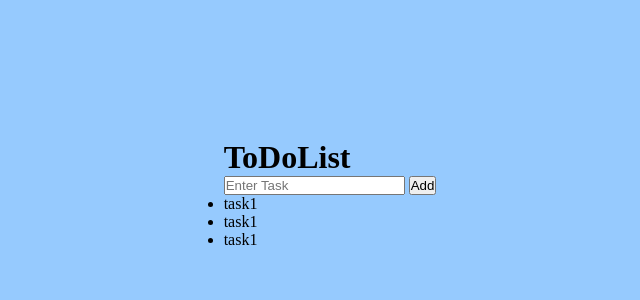
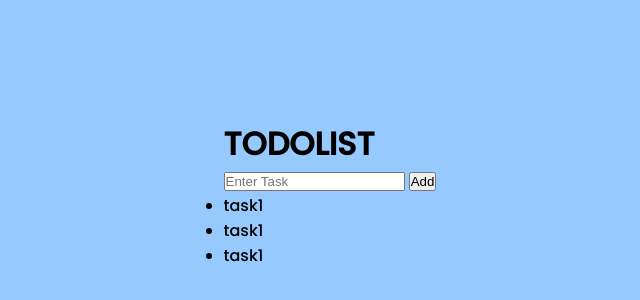
Before and after one commit to Mukhtarrahimi/ToDoList, a plain HTML site: page index.html in a window 1280 px wide. Shown: the part 206-506 px from the top of the page, without its empty margins (310-950 px from the left). Drawn offline with Linux system fonts and the light colour scheme.

Commit message:
adeded style code file

```diff
--- a/index.html
+++ b/index.html
@@ -8,7 +8,7 @@
   </head>
   <body>
     <div class="container">
-      <h1>ToDoList</h1>
+      <h1 class="title">ToDoList</h1>
       <div class="form">
         <input type="text" id="task" placeholder="Enter Task" />
         <button id="add">Add</button>
--- a/style/style.css
+++ b/style/style.css
@@ -1,3 +1,11 @@
+@font-face {
+    font-family: 'poppins';
+    src: url(../assets/fonts/Poppins-Medium.ttf);
+}
+@font-face {
+    font-family: 'yekan';
+    src: url(../assets/fonts/Yekan.woff);
+}
 *{
     margin: 0;
     padding: 0;
@@ -11,5 +19,8 @@ body{
     display: flex;
     align-items: center;
     justify-content: center;
-
+    font-family: 'poppins',sans-serif;
 }
+.title{
+    text-transform: uppercase;
+}
```
